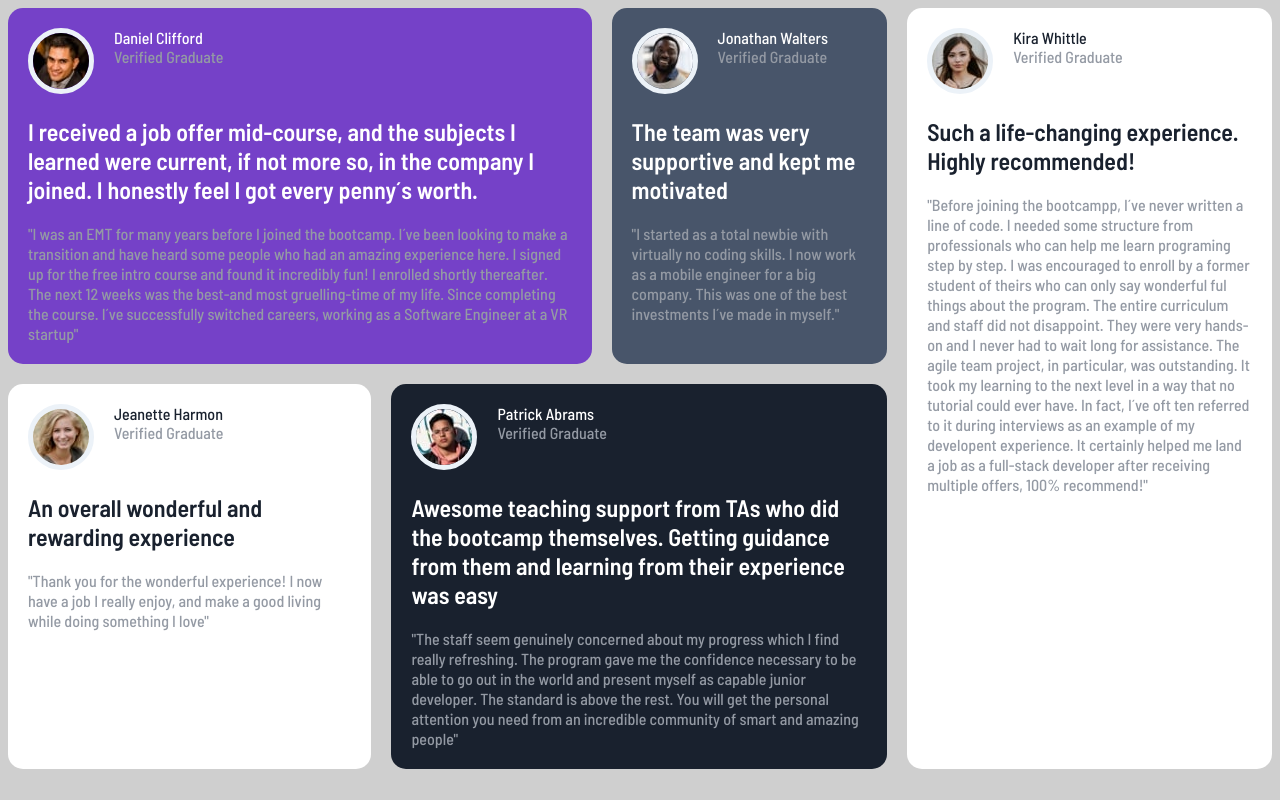
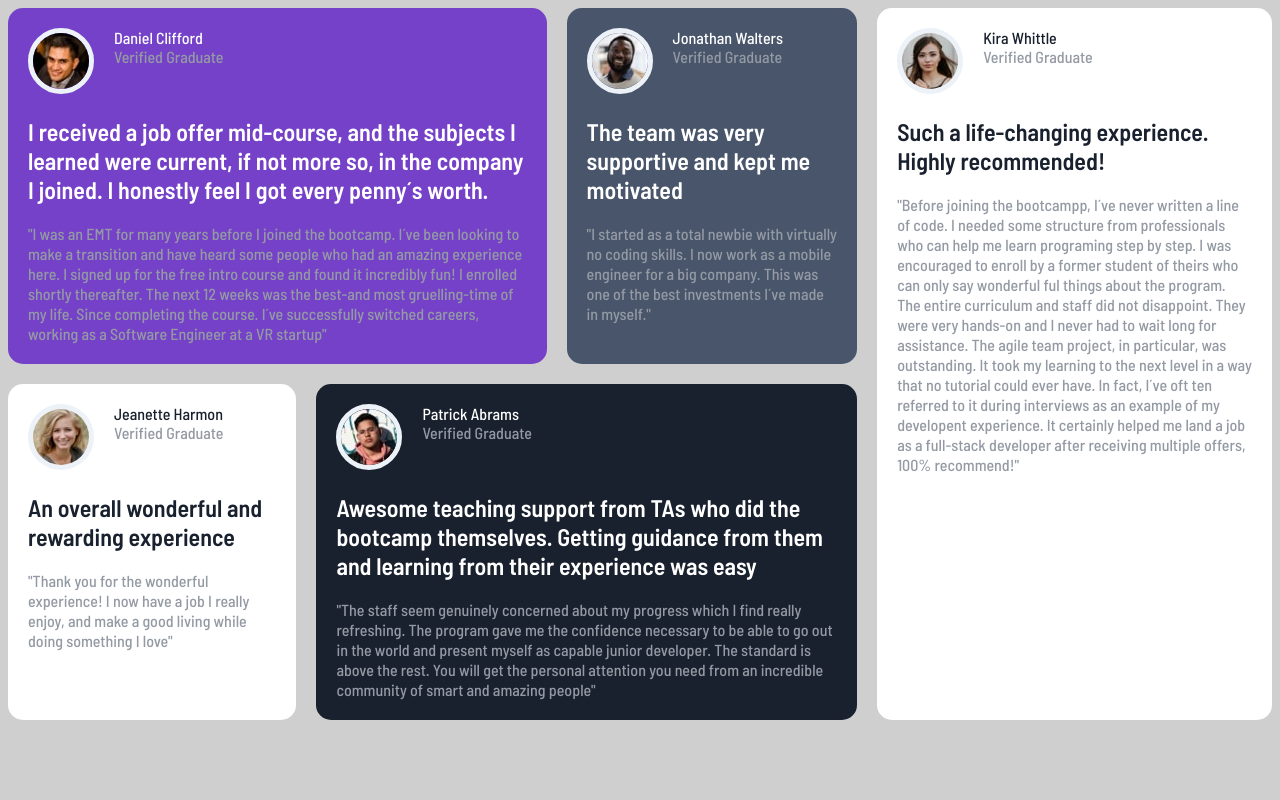
Before and after one commit to MatheusTomazz/Testimonials-grid-section-frontmentor, a plain HTML site: page index.html in a window 1280 px wide. Drawn offline with Linux system fonts and the light colour scheme.

```diff
--- a/style.css
+++ b/style.css
@@ -9,10 +9,10 @@ body{
 .grid-container{
   display: grid;
   grid-template-areas:
-    'card--one  card--one card--one card--one card--two card--three card--three'
-    'card--one  card--one card--one card--one card--two card--three card--three'
-    'card--four  card--four card--five card--five card--five card--three card--three'
-    'card--four  card--four card--five card--five card--five card--three card--three'
+    'card--one  card--one  card--one card--two card--three card--three'
+    'card--one  card--one  card--one card--two card--three card--three'
+    'card--four card--five card--five card--five card--three card--three'
+    'card--four card--five card--five card--five card--three card--three'
     ;
   grid-gap: 20px;
 }
```
